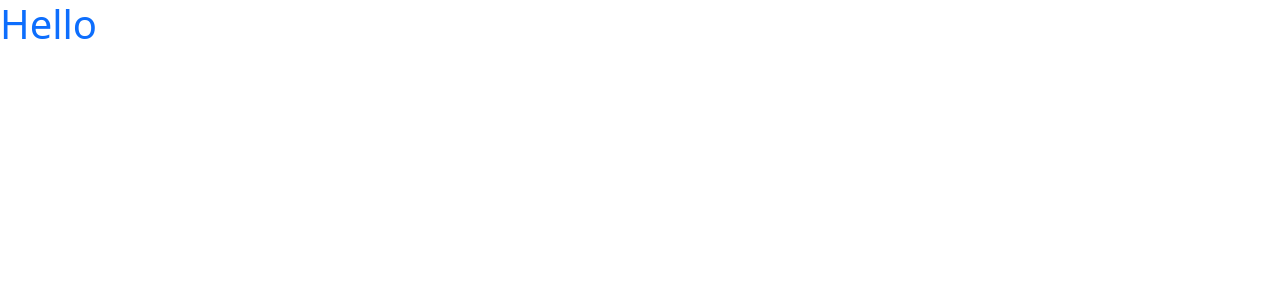
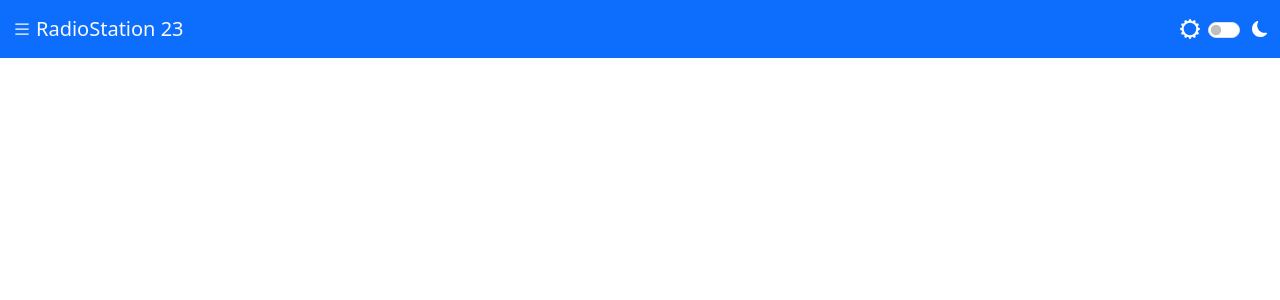
Before and after one commit to utshow-rehman/radio-station-23, an Angular app: page / in a window 1280 px wide. Shown: the top 300 px of the page. Built offline with nearby package versions, Linux system fonts and the light colour scheme.

Commit message:
navbar work done

```diff
--- /dev/null
+++ b/src/app/Component/navbar/navbar.component.html
@@ -0,0 +1,35 @@
+<nav class="navbar bg-primary pt-3 pb-3">
+    <div class="container-fluid">
+        <div class="d-flex w-100 justify-content-between ">
+
+       <div class="d-flex">
+        <div class="d-flex flex-column justify-content-center">
+        <svg xmlns="http://www.w3.org/2000/svg" width="20" height="20" fill="white" class="bi bi-list" viewBox="0 0 16 16">
+            <path fill-rule="evenodd" d="M2.5 12a.5.5 0 0 1 .5-.5h10a.5.5 0 0 1 0 1H3a.5.5 0 0 1-.5-.5m0-4a.5.5 0 0 1 .5-.5h10a.5.5 0 0 1 0 1H3a.5.5 0 0 1-.5-.5m0-4a.5.5 0 0 1 .5-.5h10a.5.5 0 0 1 0 1H3a.5.5 0 0 1-.5-.5"/>
+          </svg>
+        </div>
+        <div class="d-flex flex-column justify-content-center ms-1">
+        <h5 class="text-light m-0">RadioStation 23</h5>
+        </div>
+       </div>
+
+      <div class="d-flex justify-content-center align-items-center" id="">
+        <div class="me-2 d-flex flex-column justify-content-center">
+        <svg xmlns="http://www.w3.org/2000/svg" width="20" height="20" fill="white" class="bi bi-gear-wide" viewBox="0 0 16 16">
+            <path d="M8.932.727c-.243-.97-1.62-.97-1.864 0l-.071.286a.96.96 0 0 1-1.622.434l-.205-.211c-.695-.719-1.888-.03-1.613.931l.08.284a.96.96 0 0 1-1.186 1.187l-.284-.081c-.96-.275-1.65.918-.931 1.613l.211.205a.96.96 0 0 1-.434 1.622l-.286.071c-.97.243-.97 1.62 0 1.864l.286.071a.96.96 0 0 1 .434 1.622l-.211.205c-.719.695-.03 1.888.931 1.613l.284-.08a.96.96 0 0 1 1.187 1.187l-.081.283c-.275.96.918 1.65 1.613.931l.205-.211a.96.96 0 0 1 1.622.434l.071.286c.243.97 1.62.97 1.864 0l.071-.286a.96.96 0 0 1 1.622-.434l.205.211c.695.719 1.888.03 1.613-.931l-.08-.284a.96.96 0 0 1 1.187-1.187l.283.081c.96.275 1.65-.918.931-1.613l-.211-.205a.96.96 0 0 1 .434-1.622l.286-.071c.97-.243.97-1.62 0-1.864l-.286-.071a.96.96 0 0 1-.434-1.622l.211-.205c.719-.695.03-1.888-.931-1.613l-.284.08a.96.96 0 0 1-1.187-1.186l.081-.284c.275-.96-.918-1.65-1.613-.931l-.205.211a.96.96 0 0 1-1.622-.434zM8 12.997a4.998 4.998 0 1 1 0-9.995 4.998 4.998 0 0 1 0 9.996z"/>
+          </svg>
+        </div>
+          <div class="form-check form-switch d-flex flex-column justify-content-center me-1">
+            <input class="form-check-input" type="checkbox" id="flexSwitchCheckDefault">
+          </div>
+
+          <div class="d-flex flex-column justify-content-center">
+            <svg xmlns="http://www.w3.org/2000/svg" width="16" height="16" fill="white" class="bi bi-moon-fill" viewBox="0 0 16 16">
+                <path d="M6 .278a.77.77 0 0 1 .08.858 7.2 7.2 0 0 0-.878 3.46c0 4.021 3.278 7.277 7.318 7.277q.792-.001 1.533-.16a.79.79 0 0 1 .81.316.73.73 0 0 1-.031.893A8.35 8.35 0 0 1 8.344 16C3.734 16 0 12.286 0 7.71 0 4.266 2.114 1.312 5.124.06A.75.75 0 0 1 6 .278"/>
+              </svg>
+          </div>
+
+      </div>
+    </div>
+    </div>
+  </nav>
--- a/src/app/app.component.html
+++ b/src/app/app.component.html
@@ -1 +1 @@
-<h1 class="text-primary">Hello</h1>
+<app-navbar></app-navbar>
--- a/src/app/app.module.ts
+++ b/src/app/app.module.ts
@@ -3,10 +3,12 @@ import { BrowserModule } from '@angular/platform-browser';
 
 import { AppRoutingModule } from './app-routing.module';
 import { AppComponent } from './app.component';
+import { NavbarComponent } from './Component/navbar/navbar.component';
 
 @NgModule({
   declarations: [
-    AppComponent
+    AppComponent,
+    NavbarComponent
   ],
   imports: [
     BrowserModule,
```
Also changed, not shown: src/app/Component/navbar/navbar.component.ts (added, +10 -0 lines), src/app/Component/navbar/navbar.component.css (added), 1 other file (tests, documents, lock files or other folders).
